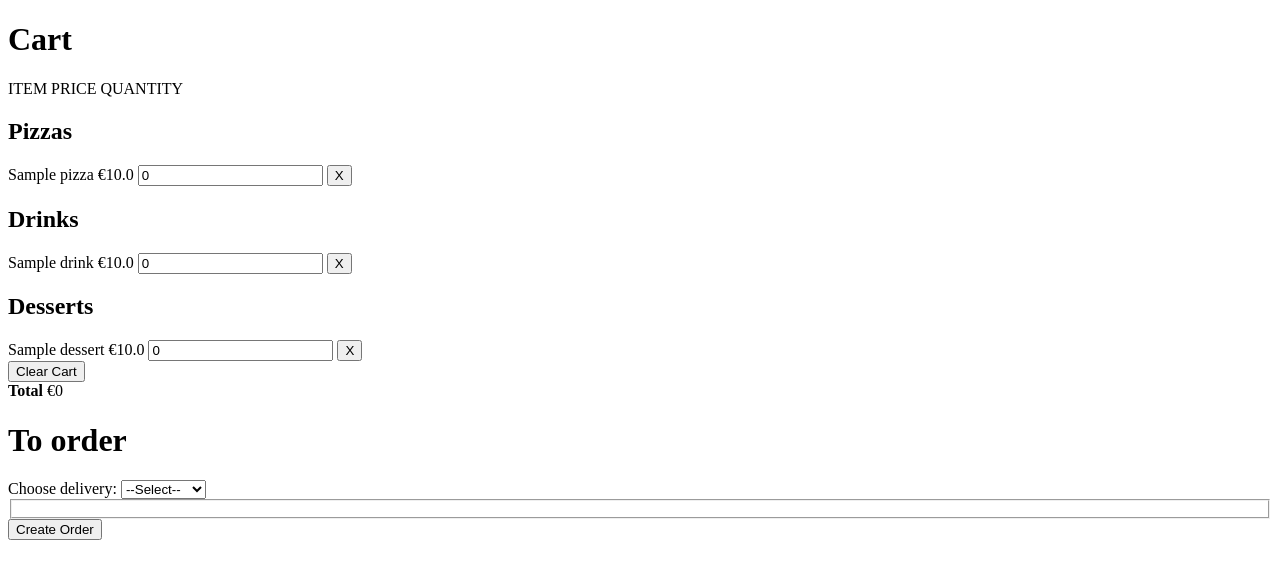
After one commit to damianpostaru/DatabasesProject, a Flask app: page /order/form in a window 1280 px wide. The commit adds this page. Shown: the top 579 px of the page. Run offline with Flask 2, Linux system fonts and the light colour scheme; tables that the repository leaves empty hold one stand-in row (values such as "Sample post"); some libraries are stand-ins or nearby versions.

Commit message:
order form completed (maybe)

```diff
--- a/main.py
+++ b/main.py
@@ -1,24 +1,73 @@
 import flask
-from flask import make_response, render_template
+from flask import make_response, render_template, jsonify
 from flask import request
 
 from models.mysql_model import *
 
 
-@app.route("/test")
-def get_test():
-    return "Hello World"
+@app.route('/test', methods=['GET', 'POST'])
+def test():
+    # GET request
+    if request.method == 'GET':
+        message = {'greeting': 'Hello from Flask!'}
+        return jsonify(message)  # serialize and use JSON headers
+
+    # POST request
+    if request.method == 'POST':
+        print(request.get_json())  # parse as JSON
+        return 'Success', 200
 
 
 @app.route("/pizza/<name>")
 def get_pizza(name):
     pizza = find_single_pizza(name)
-    return render_template('show_pizza.html', name=name, vegetarian=pizza.vegetarian, price=pizza.price)
+    return render_template(
+        'show_pizza.html',
+        name=name,
+        vegetarian=pizza.vegetarian,
+        price=pizza.price)
+
+
+@app.route("/pizza_id/<name>")
+def get_pizza_id(name):
+    pizza = find_single_pizza(name)
+
+    if pizza is not None:
+        return jsonify({"id": pizza.id})
+    else:
+        return make_response({"Error": f"Could not find {str(name)}"}, 404)
+
+
+@app.route("/drink_id/<name>")
+def get_drink_id(name):
+    drink = find_single_drink(name)
+
+    if drink is not None:
+        return jsonify({"id": drink.id})
+    else:
+        return make_response({"Error": f"Could not find {str(name)}"}, 404)
+
+
+@app.route("/dessert_id/<name>")
+def get_dessert_id(name):
+    dessert = find_single_dessert(name)
+    if dessert is not None:
+        return jsonify({"id": dessert.id})
+    else:
+        return make_response({"Error": f"Could not find {str(name)}"}, 404)
 
 
 @app.route("/")
 def get():
     return flask.redirect("/menu")
+
+
+@app.route("/order/form")
+def make_order():
+    pizzas = get_all_pizzas()
+    drinks = get_all_drinks()
+    desserts = get_all_desserts()
+    return render_template('order_form.html', pizzas=pizzas, drinks=drinks, desserts=desserts)
 
 
 @app.route("/menu")
@@ -41,6 +90,41 @@ def create_drive():
     except Exception as e:
         return make_response({"error": f"could not add drive: {str(e)}"}, 400)
     return make_response({"result": "success"}, 200)
+
+
+@app.route("/menuItem/<name>")
+def get_menu_item_name(name):
+    x = "/menuItem/"
+    pizza = find_single_pizza(name)
+    drink = find_single_drink(name)
+    dessert = find_single_dessert(name)
+    if pizza is not None:
+        x = f"{x}{pizza.id}/0/0"
+    if drink is not None:
+        x = f"{x}0/{drink.id}/0"
+    if dessert is not None:
+        x = f"{x}0/0/{dessert.id}"
+    return flask.redirect(x)
+
+
+@app.route("/menuItem/<pizza_id>/<drink_id>/<dessert_id>")
+def get_menu_item_id(pizza_id, drink_id, dessert_id):
+    if pizza_id == '0':
+        pi = None
+    else:
+        pi = pizza_id
+    if drink_id == '0':
+        dr = None
+    else:
+        dr = drink_id
+    if dessert_id == '0':
+        de = None
+    else:
+        de = dessert_id
+
+    item = MenuItem.query.filter_by(pizza_id=pi, drink_id=dr, dessert_id=de).first()
+
+    return jsonify(id=item.id)
 
 
 @app.route("/create/pizza", methods=["POST"])
@@ -107,5 +191,5 @@ def remove_pizza():
 
 
 if __name__ == "__main__":
-    # app.run(debug=True)
-    app.run()
+    app.run(debug=True)
+    # app.run()
--- a/models/pizza.py
+++ b/models/pizza.py
@@ -20,4 +20,4 @@ class Pizza(db.Model):
         return Pizza(**pizza_d)
 
     def __repr__(self):
-        return f"Pizza {self.name}, vegetarian:{self.vegetarian}, with price {self.price}"
+        return f"name: {self.name}, id: {self.id}, vegetarian: {self.vegetarian}, price: {self.price}"
--- /dev/null
+++ b/templates/order_form.html
@@ -0,0 +1,248 @@
+<!DOCTYPE html>
+<html lang="en">
+<head>
+
+    <meta name="viewport" content="width=device-width, initial-scale=1">
+    <title>FOOD ORDER FORM</title>
+</head>
+<body>
+<script src="https://ajax.googleapis.com/ajax/libs/jquery/3.1.0/jquery.min.js"></script>
+<form id="form1">
+    <div>
+        <h1>Cart</h1>
+        <div class="click-cart">
+            <div class="cart-row2">
+                <span class="cart-item cart-header cart-column">ITEM    </span>
+                <span class="cart-price cart-header cart-column">PRICE   </span>
+                <span class="cart-quantity cart-header cart-column">QUANTITY</span>
+            </div>
+            <div class="food">
+                <h2>Pizzas</h2>
+                {% for pizza in pizzas %}
+                    <div class="cart-row">
+                        <span class="shop-title" id="{{ pizza.id }}">{{ pizza.name }}</span>
+                        <span class="shop-price">€{{ pizza.price }}</span>
+                        <input class="quantity-input" type="number" value="0"/>
+                        <button class="delete-cart">X</button>
+                        <br>
+                    </div>
+                {% endfor %}
+            </div>
+            <div class="drinks">
+                <h2>Drinks</h2>
+                {% for drink in drinks %}
+                    <div class="cart-row">
+                        <span class="shop-title" id="{{ drink.id }}">{{ drink.name }}</span>
+                        <span class="shop-price">€{{ drink.price }}</span>
+                        <input class="quantity-input" type="number" value="0"/>
+                        <button class="delete-cart">X</button>
+                        <br>
+                    </div>
+                {% endfor %}
+            </div>
+            <div class="desserts">
+                <h2>Desserts</h2>
+                {% for dessert in desserts %}
+                    <div class="cart-row">
+                        <span class="shop-title" id="{{ dessert.id }}">{{ dessert.name }}</span>
+                        <span class="shop-price">€{{ dessert.price }}</span>
+                        <input class="quantity-input" type="number" value="0"/>
+                        <button class="delete-cart">X</button>
+                        <br>
+                    </div>
+                {% endfor %}
+            </div>
+            <div class="clear-checkout">
+                <button class="clear-cart">Clear Cart</button>
+            </div>
+            <div class="cart-total">
+                <strong class="cart-total-title">Total</strong>
+                <span class="cart-total-price">€0</span>
+            </div>
+        </div>
+    </div>
+</form>
+
+<h1>To order</h1>
+<label for="select">Choose delivery: </label>
+<select id="select" onchange="changeDelivery()">
+    <option>--Select--</option>
+    <option>Take away</option>
+    <option>Delivery</option>
+</select>
+<fieldset>
+    <table id="Delivery" style="display: none;margin-left: 100px;background-color: aquamarine">
+        <tr>
+            <td><label for="fn"><input id="fn" type="text" name="fn">first name:</label></td>
+        </tr>
+        <tr>
+            <td><label for="ln"><input id="ln" type="text" name="ln">last name:</label></td>
+        </tr>
+        <tr>
+            <td><label for="as"><input id="as" type="text" name="as">address street:</label></td>
+        </tr>
+        <tr>
+            <td><label for="hn"><input id="hn" type="number" name="hn">house number:</label></td>
+        </tr>
+        <tr>
+            <td><label for="zc"><input id="zc" type="text" name="zc">zipcode :</label></td>
+        </tr>
+        <tr>
+            <td><label for="ar"><input id="ar" type="text" name="ar">area :</label></td>
+        </tr>
+        <tr>
+            <td><label for="mn"><input type="number" id="mobile_number" onfocusout="checkMobile()">mobile number:
+            </label></td>
+        </tr>
+    </table>
+</fieldset>
+<table id="Take away" style="display: none;margin-left: 100px;background-color: aquamarine">
+    <tr>
+        <td><label for="tm">
+            <select name="tm">
+                {% for i in range(0,23) %}
+                    <option> {{ i }} </option>
+                {% endfor %}
+            </select>Pick-up time:
+        </label></td>
+    </tr>
+</table>
+<button class="proceed" onclick="createPostOrder()">Create Order</button>
+</body>
+<script>
+
+    function init() {
+        let removeCartItemButtons = document.querySelectorAll('.delete-cart');
+        for (let i = 0; i < removeCartItemButtons.length; i++) {
+            let button = removeCartItemButtons[i]
+            button.addEventListener('click', removeCartItem)
+        }
+        let quantityInputs = document.querySelectorAll('.quantity-input');
+        for (let i = 0; i < quantityInputs.length; i++) {
+            let input = quantityInputs[i]
+            input.addEventListener('change', quantityChanged);
+        }
+        changeDelivery();
+    }
+
+
+    function changeDelivery() {
+        let select = document.getElementById("select");
+        let sel_delivery = select.options[select.selectedIndex].label;
+        let del = document.getElementById("Delivery"), take = document.getElementById("Take away");
+        del.style.display = "none";
+        take.style.display = "none";
+
+        if (sel_delivery === "Delivery") {
+            del.style.display = "block";
+        } else if (sel_delivery === "Take away") {
+            take.style.display = "block"
+        }
+    }
+
+
+    function checkMobile() {
+        let str = document.getElementById("mobile_number").value;
+        let ptr = /^06[072568][0-9]{7}$/;
+        let check = ptr.test(str);
+        if (!check)
+            alert("Mobile Number is incorrect");
+    }
+
+
+    function removeCartItem(event) {
+        let buttonClicked = event.target;
+        buttonClicked.parentElement.parentElement.remove()
+        updateCartTotal()
+    }
+
+
+    function quantityChanged() {
+        let input = event.target;
+        if (isNaN(input.value) || input.value <= 0) {
+            input.value = 1;
+        }
+        updateCartTotal()
+    }
+
+
+    function updateCartTotal() {
+        let cartItemContainer = document.querySelector('.click-cart');
+        let cartRows = cartItemContainer.querySelectorAll('.cart-row');
+
+        let total = 0
+        for (let i = 0; i < cartRows.length; i++) {
+            let cartRow = cartRows[i]
+            let priceElement = cartRow.querySelector('.shop-price');
+            let quantityElement = cartRow.querySelector('.quantity-input');
+
+            let price = parseFloat(priceElement.innerText.replace('€', ''))
+            let quantity = quantityElement.value
+            total = total + (price * quantity)
+        }
+        total = Math.round(total * 100) / 100
+        document.querySelector('.cart-total-price').innerText = '€' + total;
+    }
+
+
+    function createOrderItems() {
+        let order_items = [];
+        let cartItemContainer = document.querySelector('.click-cart');
+        let cartRows = cartItemContainer.querySelectorAll('.cart-row');
+        for (let i = 0; i < cartRows.length; i++) {
+            let cartRow = cartRows[i];
+            let quantityElement = cartRow.querySelector('.quantity-input');
+            let itemName = cartRow.querySelector('.shop-title').innerText;
+            if (quantityElement.value !== '0') {
+                fetch('/menuItem/' + itemName).then(response => {
+                    return response.json();
+                }).then(body => {
+                    order_items.push({
+                        menu_item: body['id'],
+                        quantity: quantityElement.value
+                    });
+                    return body;
+                })
+            }
+        }
+        return order_items;
+    }
+
+    function createPostOrder() {
+        const body = JSON.stringify({
+            customer: {
+                first_name: document.getElementById("fn").value,
+                last_name: document.getElementById("ln").value,
+                phone_number: document.getElementById("mobile_number").value,
+                address: {
+                    street: document.getElementById("as").value,
+                    house_number: document.getElementById("hn").value,
+                    zip_code: document.getElementById("zc").value,
+                    area: document.getElementById("ar").value,
+                }
+            },
+            order_items: createOrderItems()
+        });
+
+
+        console.log(body);
+
+        $.ajax({
+            type: "POST",
+            url: "/order",
+            contentType: "application/json",
+            data: body,
+            dataType: "json",
+            success: function (response) {
+                console.log(response);
+            },
+            error: function (err) {
+                console.log(err);
+            }
+        });
+    }
+
+    init();
+
+</script>
+</html>
```
Also changed, not shown: models/mysql_model.py (+17 -7 lines), templates/show_menu.html (+15 -46 lines).
